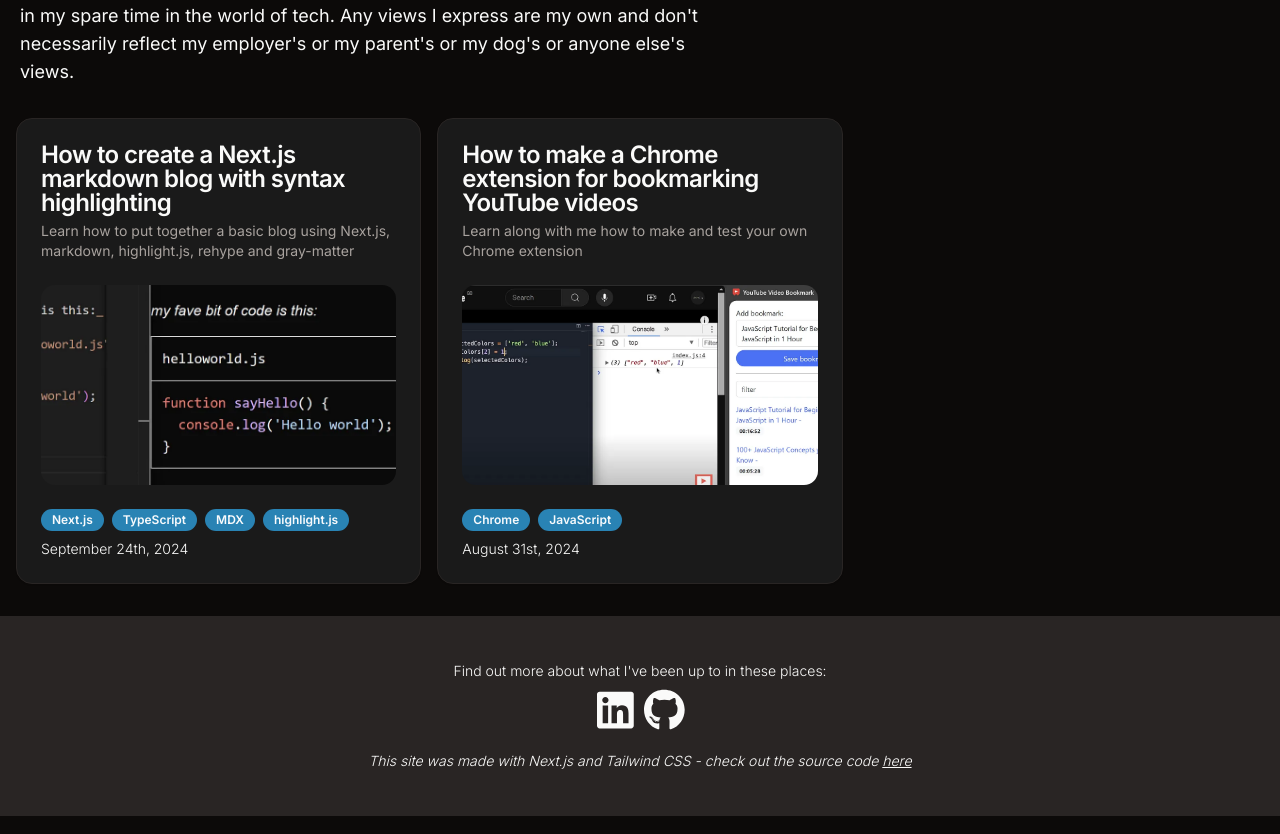
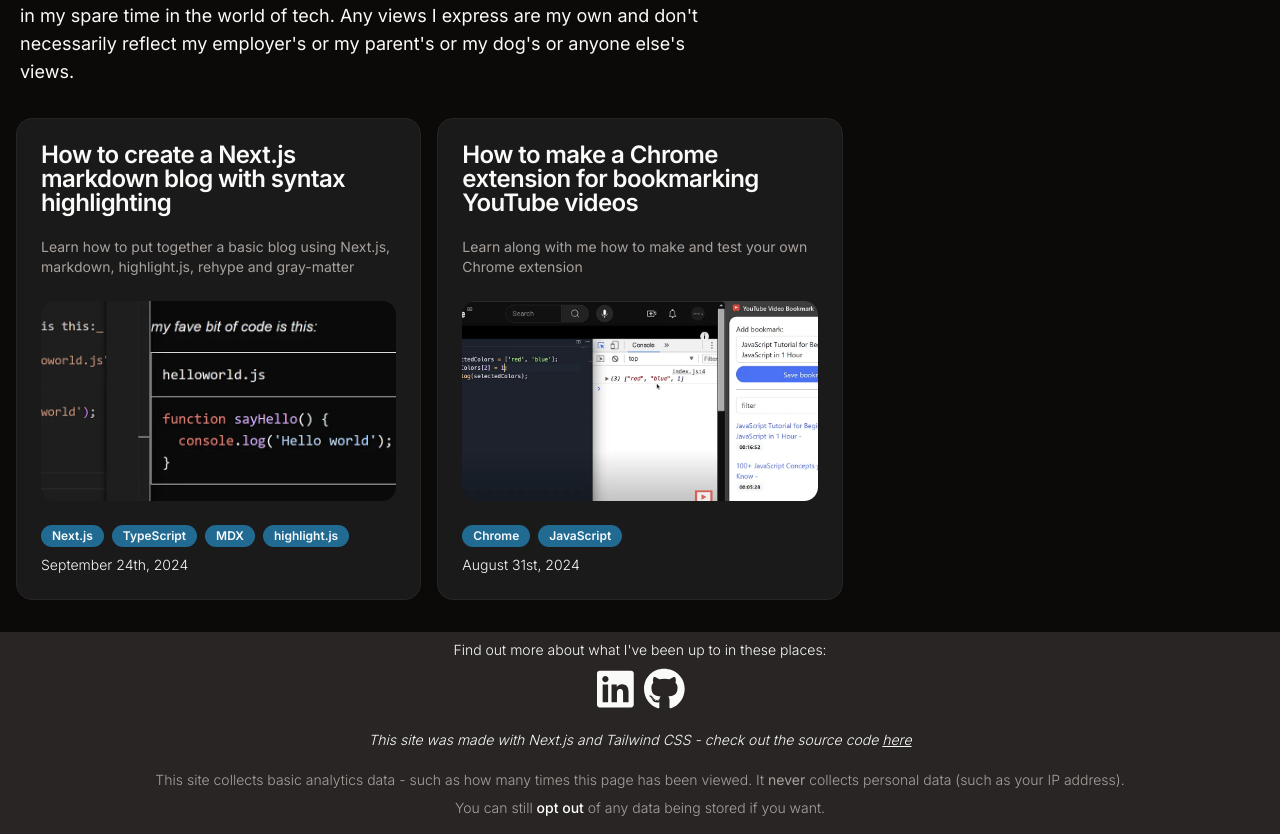
Before and after one commit to Leggit/project-showcase, a Next.js app: page /blog in a window 1280 px wide. Shown: the part 202-1036 px from the top of the page. Built offline with nearby package versions, Linux system fonts and the light colour scheme; what tailwind-highlightjs would draw is missing.

Commit message:
Simple analytics and accessibility improvements

```diff
--- a/app/blog/page.tsx
+++ b/app/blog/page.tsx
@@ -21,15 +21,11 @@
       <main>
         <ul className="grid grid-cols-1 md:grid-cols-2 lg:grid-cols-3 gap-4">
           {allPostsData.map((blogData) => (
-            <Link
-              key={blogData.id}
-              className="flex flex-grow"
-              href={"./blog/" + blogData.id}
-            >
-              <li className="flex flex-grow" key={blogData.id}>
+            <li className="flex flex-grow" key={blogData.id}>
+              <Link className="flex flex-grow" href={"./blog/" + blogData.id}>
                 <BlogCard blogData={blogData} />
-              </li>
-            </Link>
+              </Link>
+            </li>
           ))}
         </ul>
       </main>
--- a/app/globals.css
+++ b/app/globals.css
@@ -38,7 +38,7 @@
     --card-foreground: 60 9.1% 97.8%;
     --popover: 20 14.3% 4.1%;
     --popover-foreground: 60 9.1% 97.8%;
-    --primary: 201.2 63.2% 43.3%;
+    --primary: 201.2 63.2% 35.3%;
     --primary-foreground: 210 40% 98%;
     --secondary: 12 6.5% 15.1%;
     --secondary-foreground: 60 9.1% 97.8%;
--- a/app/layout.tsx
+++ b/app/layout.tsx
@@ -5,6 +5,7 @@
 import "@fortawesome/fontawesome-svg-core/styles.css";
 import Navbar from "@/components/navbar";
 import Footer from "@/components/footer";
+import Analytics from "@/components/analytics";
 config.autoAddCss = false;
 
 const inter = Inter({ subsets: ["latin"] });
@@ -28,6 +29,7 @@
         </div>
         <Footer />
       </body>
+      <Analytics />
     </html>
   );
 }
--- a/app/page.tsx
+++ b/app/page.tsx
@@ -106,18 +106,6 @@
           new things and using technology to solve problems. Here's a few of the
           projects I've been working on recently (mostly) for fun.`}
         </p>
-        <p className="px-1 text-sm mb-4">
-          To find out more about what I do for work checkout my&nbsp;
-          <Button variant="link" className="m-0 p-0">
-            <Link
-              className="font-semibold"
-              href="https://www.linkedin.com/in/oliver-legg-33191b276/"
-              target="_blank"
-            >
-              LinkedIn <FontAwesomeIcon icon={faLinkedin} />
-            </Link>
-          </Button>
-        </p>
       </header>
       <div className="-mx-2 flex flex-row flex-wrap justify-center pb-[100px]">
         <Suspense fallback={<div>Loading...</div>}>
--- /dev/null
+++ b/components/analytics-info.tsx
@@ -0,0 +1,44 @@
+"use client";
+import React, { useState } from "react";
+import { useEffect } from "react";
+import { Button } from "./ui/button";
+import { analyticsIsOptedOut, setOptOutCookie } from "@/lib/analytics";
+
+function AnalyticsInfo() {
+  const isDevelopment = process.env.NODE_ENV === "development";
+  const [doNotTrack, setDoNotTrack] = useState(true);
+
+  useEffect(() => {
+    setDoNotTrack(
+      analyticsIsOptedOut() || (!!navigator?.doNotTrack && !isDevelopment)
+    );
+  }, []);
+
+  return !doNotTrack ? (
+    <div className="mt-5  text-muted-foreground">
+      This site collects basic analytics data - such as how many times this page
+      has been viewed. It <b>never</b> collects personal data (such as your IP
+      address).
+      <p>
+        You can still{" "}
+        <Button
+          variant="link"
+          size="sm"
+          className="p-0 text-white"
+          onClick={setOptOutCookie}
+        >
+          opt out
+        </Button>{" "}
+        of any data being stored if you want.
+      </p>
+    </div>
+  ) : (
+    <div className="mt-5 text-muted-foreground">
+      No analytics data is being collected from your browser on this website.
+      Either because you have opted out here or because you browser has asked
+      this website not to track anything.
+    </div>
+  );
+}
+
+export default AnalyticsInfo;
--- /dev/null
+++ b/components/analytics.tsx
@@ -0,0 +1,31 @@
+"use client";
+import { analyticsIsOptedOut } from "@/lib/analytics";
+import Script from "next/script";
+import React, { useEffect, useState } from "react";
+
+function Analytics() {
+  const [allowAnalytics, setAllowAnalytics] = useState(false);
+  const isDevelopment = process.env.NODE_ENV === "development";
+  const hostName = `https://project-showcase-hazel.vercel.app${
+    isDevelopment ? ".dev" : ""
+  }`;
+  const scriptSrc = `https://scripts.simpleanalyticscdn.com/latest${
+    isDevelopment ? ".dev" : ""
+  }.js`;
+
+  useEffect(() => setAllowAnalytics(!analyticsIsOptedOut()), []);
+
+  return (
+    allowAnalytics && (
+      <Script
+        async
+        defer
+        data-hostname={hostName}
+        data-collect-dnt={isDevelopment}
+        src={scriptSrc}
+      />
+    )
+  );
+}
+
+export default Analytics;
--- a/components/footer.tsx
+++ b/components/footer.tsx
@@ -1,11 +1,8 @@
-import {
-  faGithub,
-  faLinkedin,
-  faMedium,
-} from "@fortawesome/free-brands-svg-icons";
+import { faGithub, faLinkedin } from "@fortawesome/free-brands-svg-icons";
 import { FontAwesomeIcon } from "@fortawesome/react-fontawesome";
 import Link from "next/link";
 import React from "react";
+import AnalyticsInfo from "./analytics-info";
 
 function Footer() {
   return (
@@ -22,9 +19,11 @@
                 target="_blank"
               >
                 <FontAwesomeIcon icon={faLinkedin} size="3x" />
+                <span className="sr-only">My LinkedIn</span>
               </Link>
               <Link href="https://github.com/Leggit" target="_blank">
                 <FontAwesomeIcon icon={faGithub} size="3x" />
+                <span className="sr-only">My GitHub</span>
               </Link>
             </div>
             <div className="mt-5">
@@ -40,6 +39,7 @@
                 </Link>
               </em>
             </div>
+            <AnalyticsInfo />
           </div>
         </div>
       </div>
--- a/components/navbar.tsx
+++ b/components/navbar.tsx
@@ -40,9 +40,11 @@
           target="_blank"
         >
           <FontAwesomeIcon icon={faLinkedin} size="xl" />
+          <span className="sr-only">My LinkedIn</span>
         </Link>
         <Link href="https://github.com/Leggit" target="_blank">
           <FontAwesomeIcon icon={faGithub} size="xl" />
+          <span className="sr-only">My GitHub</span>
         </Link>
       </div>
     </nav>
--- a/components/project-card.tsx
+++ b/components/project-card.tsx
@@ -84,14 +84,14 @@
       </CardContent>
       <CardFooter>
         {siteUrl && (
-          <Button variant="outline" size="sm" className="me-1" asChild>
+          <Button className="me-2" asChild>
             <Link target="_blank" href={siteUrl}>
               Visit site &nbsp;
               <FontAwesomeIcon icon={faArrowUpRightFromSquare} />
             </Link>
           </Button>
         )}
-        <Button variant="outline" size="sm">
+        <Button>
           <Link target="_blank" href={repoUrl}>
             View code&nbsp;
             <FontAwesomeIcon className="text-lg" icon={faGithub} />
--- a/components/ui/card.tsx
+++ b/components/ui/card.tsx
@@ -33,7 +33,7 @@
   HTMLParagraphElement,
   React.HTMLAttributes<HTMLHeadingElement>
 >(({ className, ...props }, ref) => (
-  <h3
+  <h2
     ref={ref}
     className={cn(
       "text-2xl font-semibold leading-none tracking-tight",
--- /dev/null
+++ b/lib/analytics.ts
@@ -0,0 +1,19 @@
+export const analyticsIsOptedOut = () => {
+  return document.cookie
+    .split(";")
+    .some((item) => item.trim().startsWith("analyticsOptOut="));
+};
+
+export const setOptOutCookie = () => {
+  const cookieName = "analyticsOptOut";
+  const cookieValue = "true";
+  const daysToExpire = 365;
+
+  const d = new Date();
+  d.setTime(d.getTime() + daysToExpire * 24 * 60 * 60 * 1000);
+  const expires = "expires=" + d.toUTCString();
+
+  document.cookie = cookieName + "=" + cookieValue + ";" + expires + ";path=/";
+
+  window.location.reload();
+};
```
Also changed, not shown: components/ui/button.tsx (+11 -11 lines).
